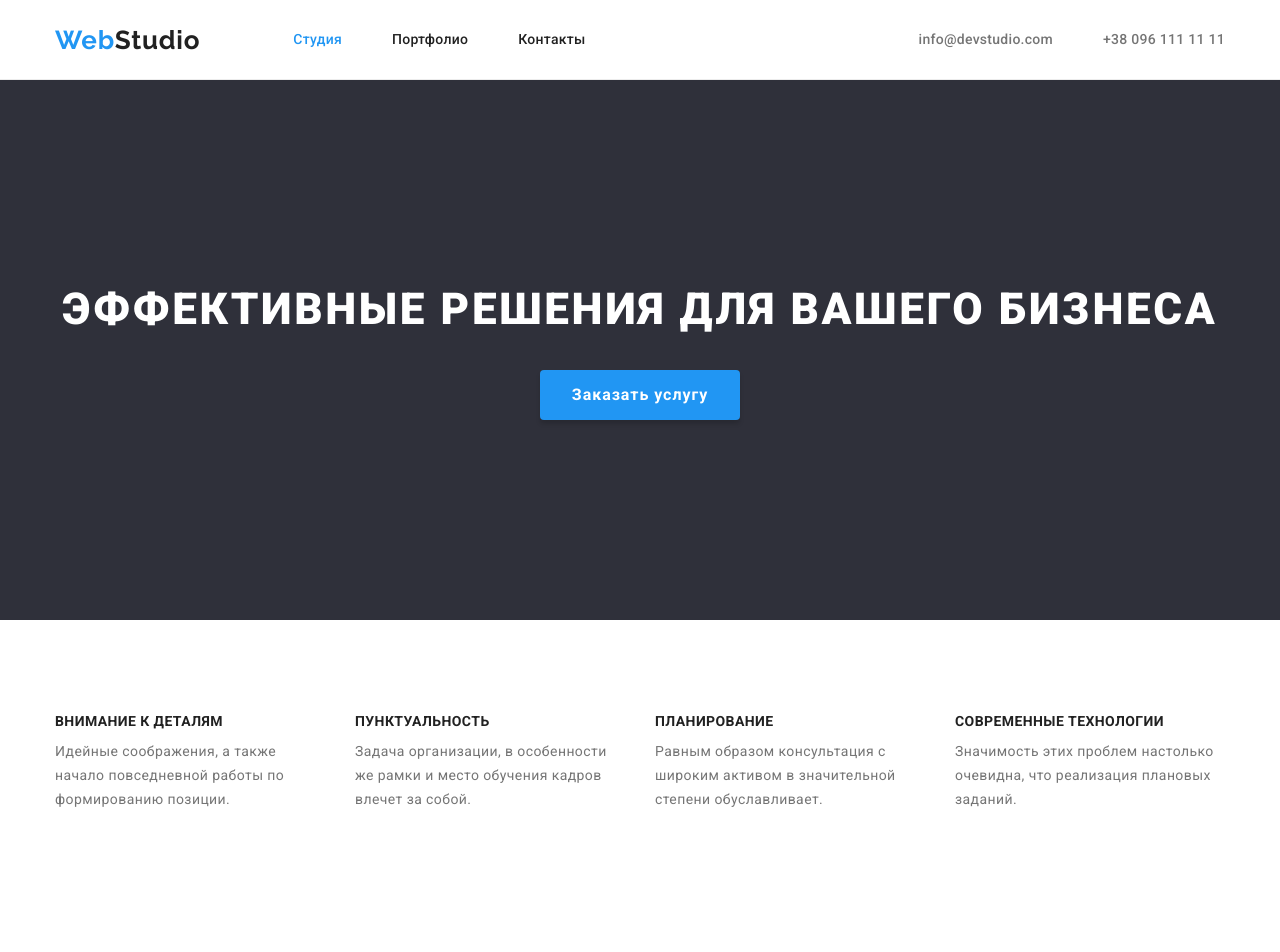
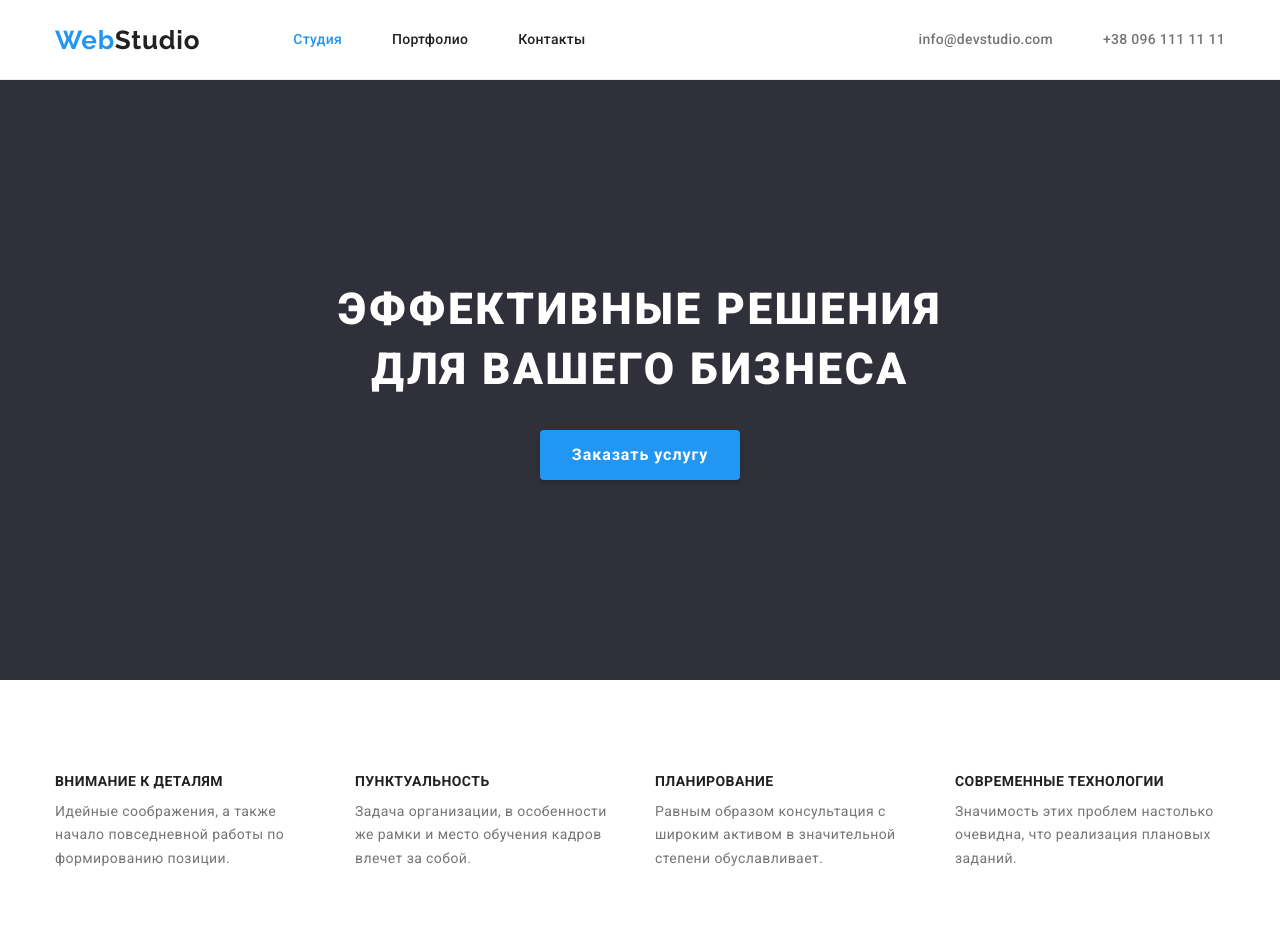
Before and after one commit to SquareEnix-bot/goit-markup-hw-03, a plain HTML site: page index.html in a window 1280 px wide. Shown: the top 952 px of the page. Drawn offline with nearby package versions, Linux system fonts and the light colour scheme.

Commit message:
correction-1

```diff
--- a/css/styles.css
+++ b/css/styles.css
@@ -221,7 +221,10 @@ address {
 }
 
 .hero__title {
+  margin-right: auto;
   margin-bottom: 30px;
+  margin-left: auto;
+  max-width: 696px;
 
   font-weight: 900;
   font-size: 44px;
@@ -240,9 +243,16 @@ address {
 }
 
 /* features */
-.features__list {
+.features.section {
+  padding-bottom: 0;
+}
+
+.features__list,
+.job-types__list,
+.team__list {
   display: flex;
-  justify-content: space-between;
+  justify-content: center;
+  gap: 30px;
 }
 
 .features__item {
@@ -277,10 +287,10 @@ address {
   color: var(--title-color);
 }
 
-.job-types__list {
+/* .job-types__list {
   display: flex;
   justify-content: space-between;
-}
+} */
 
 .job-types__img {
   display: block;
@@ -291,10 +301,11 @@ address {
   background-color: var(--third-bg-color);
 }
 
-.team__list {
+/* .team__list {
   display: flex;
-  justify-content: space-between;
-}
+  justify-content: center;
+  gap: 30px;
+} */
 
 .team__item {
   padding-bottom: 30px;
```
